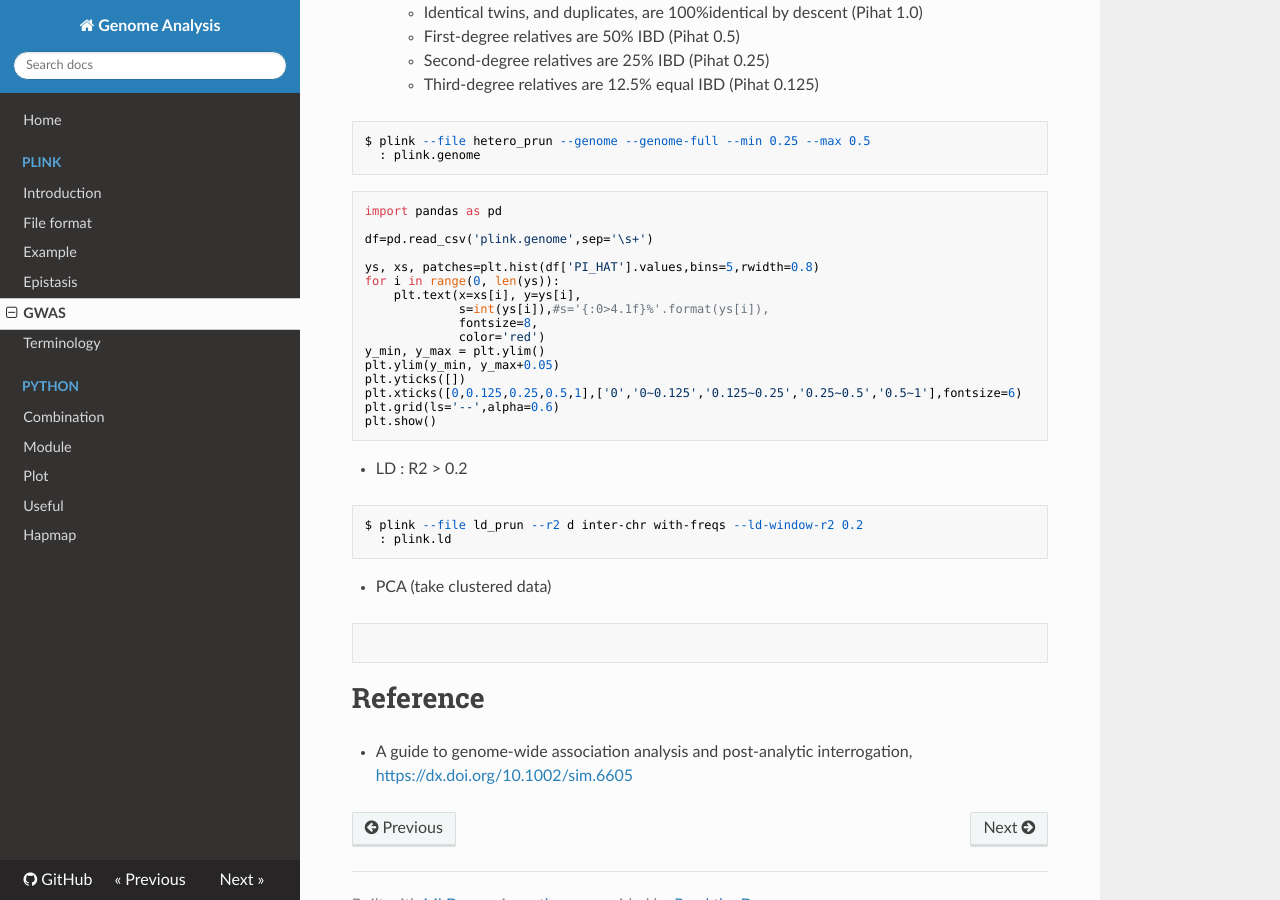
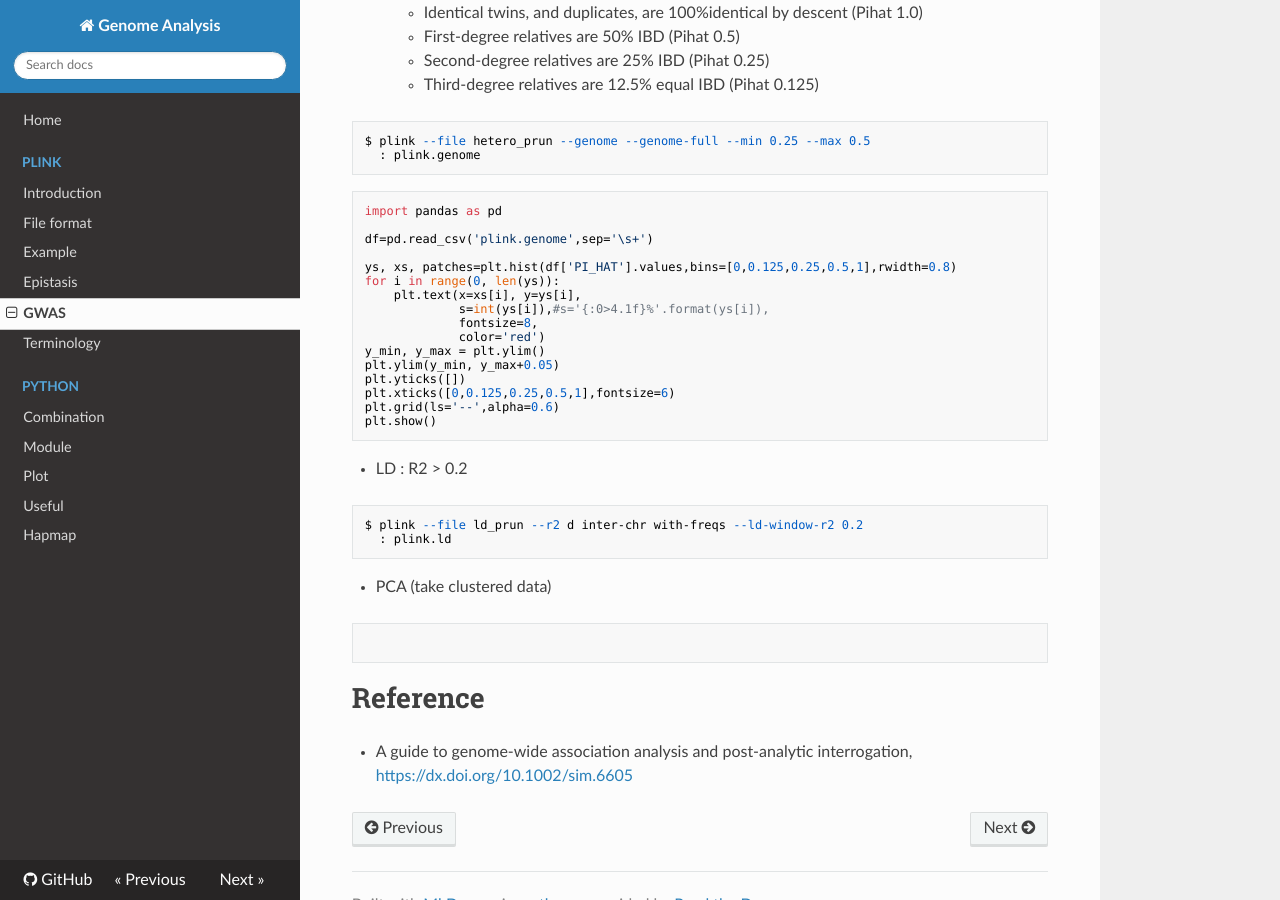
Before and after one commit to WonyoungCho/plink, an MkDocs documentation site: the page built from docs/GWAS.md, in a window 1280 px wide and 900 px high, scrolled down 1255 px. Built offline with MkDocs 1.6.1, drawn with Linux system fonts in a browser that asks for light colours; nearby versions of some CDN libraries; old or Windows-style settings are respelled for this version of MkDocs.

Commit message:
Update GWAS.md

````diff
--- a/docs/GWAS.md
+++ b/docs/GWAS.md
@@ -69,7 +69,7 @@ for i in range(0, len(ys)):
 y_min, y_max = plt.ylim()
 plt.ylim(y_min, y_max+0.05)
 plt.yticks([])
-plt.xticks([0,0.125,0.25,0.5,1],['0','0~0.125','0.125~0.25','0.25~0.5','0.5~1'],fontsize=6)
+plt.xticks([0,0.125,0.25,0.5,1],fontsize=6)
 plt.grid(ls='--',alpha=0.6)
 plt.show()
 ```
````
Also changed, not shown: other parts of docs/GWAS.md (+1 -1 lines).
